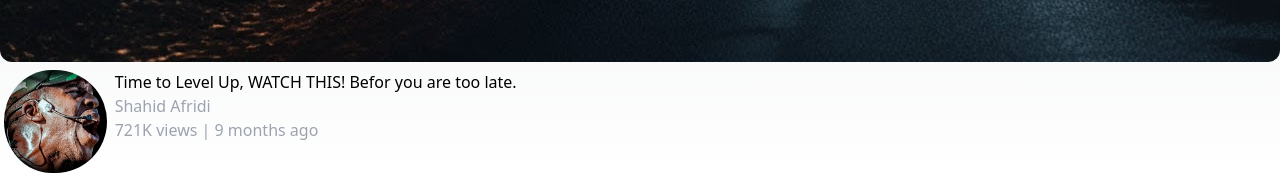
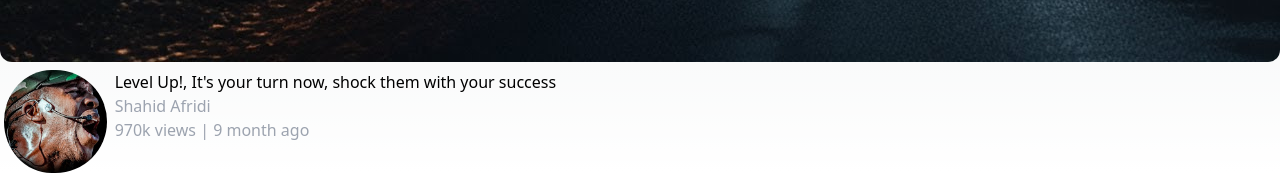
Before and after one commit to Aapush01/WatchVerse, a Next.js app in the folder watch-verse/: page / in a window 1280 px wide. Shown: the part 658-831 px from the top of the page. Built offline with nearby package versions, Linux system fonts and the light colour scheme.

Commit message:
making videoCard dynamic

```diff
--- a/watch-verse/src/components/VideoCard.tsx
+++ b/watch-verse/src/components/VideoCard.tsx
@@ -1,21 +1,20 @@
 
-export function VideoCrad() {
+export function VideoCrad(props: any) {
     return <div>
-        <img className="rounded-xl" src="img.jpg" alt="" />
+        <img className="rounded-xl" src={props.thumbnailImg} alt="thumbnail img" />
         <div className="grid grid-cols-12 pt-2 ">
             <div className="col-span-1">
-                <img className="rounded-full w-15 h-15 pl-1" src="img1.jpg" alt="" />
+                <img className="rounded-full w-15 h-15 pl-1" src={props.AuthorImg} alt="author img" />
             </div>
             <div className="col-span-11 pl-2">
                 <div>
-
-                Time to Level Up, WATCH THIS! Befor you are too late.
+                    {props.title}
                 </div>
             <div className="col-span-11 text-gray-400 ">
-                Shahid Afridi
+                 {props.author}
             </div>
             <div className="col-span-11 text-gray-400 ">
-                 721K views | 9 months ago
+                  {props.views} views |  {props.timestamp}
             </div>
             </div>
         </div>
--- a/watch-verse/src/pages/index.tsx
+++ b/watch-verse/src/pages/index.tsx
@@ -7,7 +7,12 @@ const inter = Inter({ subsets: ["latin"] });
 export default function Home() {
   return (
     <div>
-       <VideoCrad></VideoCrad>
+       <VideoCrad thumbnailImg={"img.jpg"}
+                  AuthorImg={"img1.jpg"}
+                  title={"Level Up!, It's your turn now, shock them with your success"}
+                  author={"Shahid Afridi"}
+                  views={"970k"}
+                  timestamp="9 month ago" />
     </div>
   );
 }
```
